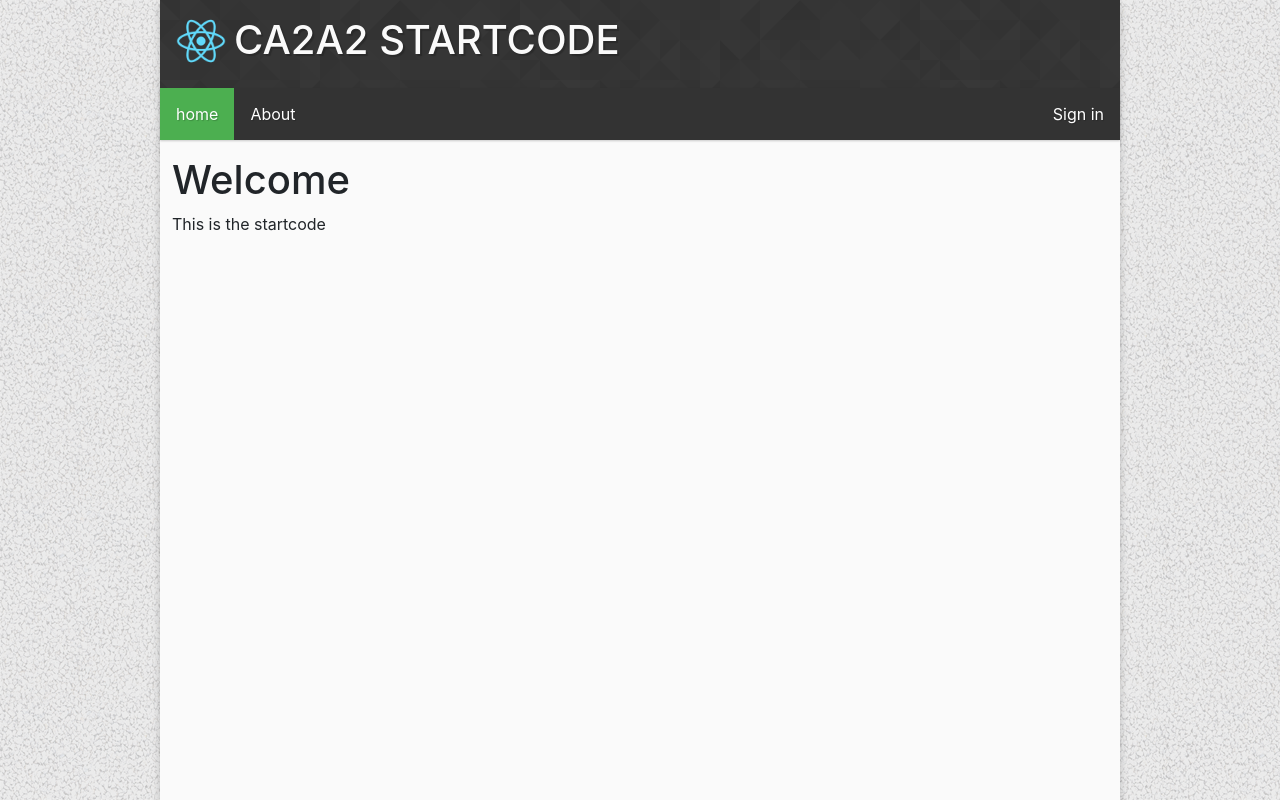
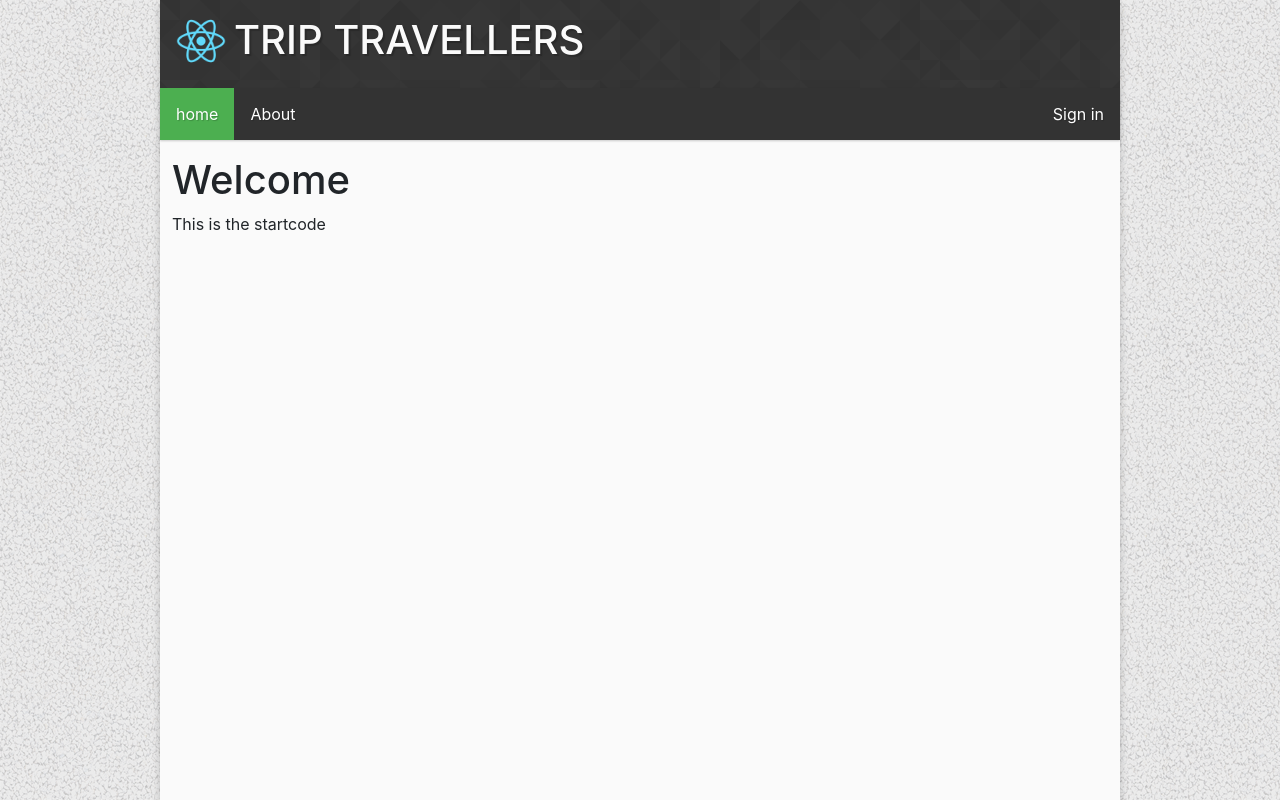
Before and after one commit to Capa2/frontendPTExam, a React (Create React App) app: page / in a window 1280 px wide. Built offline with nearby package versions, Linux system fonts and the light colour scheme.

Commit message:
change h1

```diff
--- a/src/components/Hero.jsx
+++ b/src/components/Hero.jsx
@@ -4,7 +4,7 @@ export default function Hero() {
     return (
         <div className="p-3 hero">
             <img className="d-inline-block float-start align-middle" style={{ marginRight: '0.5rem', marginBottom: '0.5rem' }} src={logo} height="auto" width="50px" alt="logo" />
-            <h1 className="align-middle">CA2A2 Startcode</h1>
+            <h1 className="align-middle">Trip Travellers</h1>
         </div>
     );
 }
```
